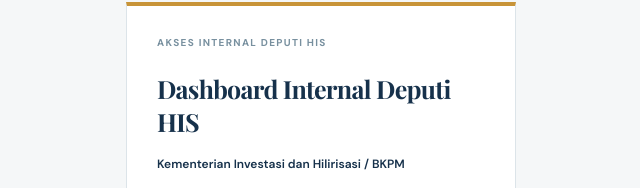
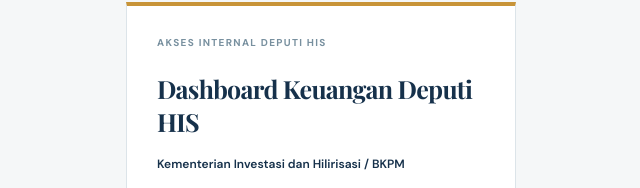
Before and after one commit to witosis-gpt/monitor-bujet-his-v2, a website: page index.html in a window 1280 px wide. Shown: the part 143-331 px from the top of the page, without its empty margins (319-959 px from the left). Drawn offline with nearby package versions, Linux system fonts and the light colour scheme.

Commit message:
chore: rename app to Dashboard Keuangan Deputi HIS

```diff
--- a/index.html
+++ b/index.html
@@ -10,10 +10,10 @@
     <link rel="stylesheet" href="styles.css" />
   </head>
   <body>
-    <section id="authScreen" class="auth-screen"><form id="loginForm" class="auth-card"><p class="eyebrow">AKSES INTERNAL DEPUTI HIS</p><h1>Dashboard Internal Deputi HIS</h1><p class="auth-organization">Kementerian Investasi dan Hilirisasi / BKPM</p><p class="auth-helper">Akses terbatas untuk pengguna terotorisasi.</p><label>Email<input id="loginEmail" type="email" required autocomplete="email" /></label><label>Kata sandi<input id="loginPassword" type="password" required autocomplete="current-password" /></label><p id="loginError" class="login-error" hidden></p><button class="button primary" type="submit">Masuk</button><div class="auth-disclosure"><p>Autentikasi pengguna menggunakan Supabase Auth.</p><p>Kredensial digunakan hanya untuk autentikasi akses dashboard internal.</p></div></form></section>
+    <section id="authScreen" class="auth-screen"><form id="loginForm" class="auth-card"><p class="eyebrow">AKSES INTERNAL DEPUTI HIS</p><h1>Dashboard Keuangan Deputi HIS</h1><p class="auth-organization">Kementerian Investasi dan Hilirisasi / BKPM</p><p class="auth-helper">Akses terbatas untuk pengguna terotorisasi.</p><label>Email<input id="loginEmail" type="email" required autocomplete="email" /></label><label>Kata sandi<input id="loginPassword" type="password" required autocomplete="current-password" /></label><p id="loginError" class="login-error" hidden></p><button class="button primary" type="submit">Masuk</button><div class="auth-disclosure"><p>Autentikasi pengguna menggunakan Supabase Auth.</p><p>Kredensial digunakan hanya untuk autentikasi akses dashboard internal.</p></div></form></section>
     <div class="app-shell" id="appShell" hidden>
       <aside class="sidebar">
-        <div class="brand"><span class="brand-mark">H</span><span>HIS Finance</span></div>
+        <div class="brand"><span class="brand-mark">H</span><span>Keuangan Deputi HIS</span></div>
         <nav aria-label="Navigasi utama">
           <a class="nav-item active" href="#dashboard"><span>▦</span> Dashboard</a>
           <a class="nav-item disabled" href="#detail" aria-disabled="true"><span>▤</span> Detail Anggaran</a>
@@ -23,7 +23,7 @@
       </aside>
       <main>
         <header class="page-header">
-          <div><p class="eyebrow">DEPUTI HILIRISASI INVESTASI STRATEGIS</p><h1>Dashboard Keuangan</h1><p class="subtitle">Monitoring realisasi anggaran <span id="activePeriod">• Belum ada data SAKTI</span></p></div>
+          <div><p class="eyebrow">DEPUTI HILIRISASI INVESTASI STRATEGIS</p><h1>Dashboard Keuangan Deputi HIS</h1><p class="subtitle">Monitoring realisasi anggaran <span id="activePeriod">• Belum ada data SAKTI</span></p></div>
           <div class="header-actions"><span id="cloudStatus" class="cloud-status">Memuat data anggaran…</span><button class="button secondary" id="uploadButton">Update Data SAKTI</button><label class="snapshot-source" for="deleteSnapshotSource">Sumber<select id="deleteSnapshotSource"><option value="sp2d">SP2D</option><option value="accrual">Akrual</option></select></label><button class="button secondary snapshot-delete" id="deleteSnapshotButton" type="button">Hapus Snapshot</button><button class="button primary" id="pptButton">Generate PowerPoint</button></div>
         </header>
 
```
